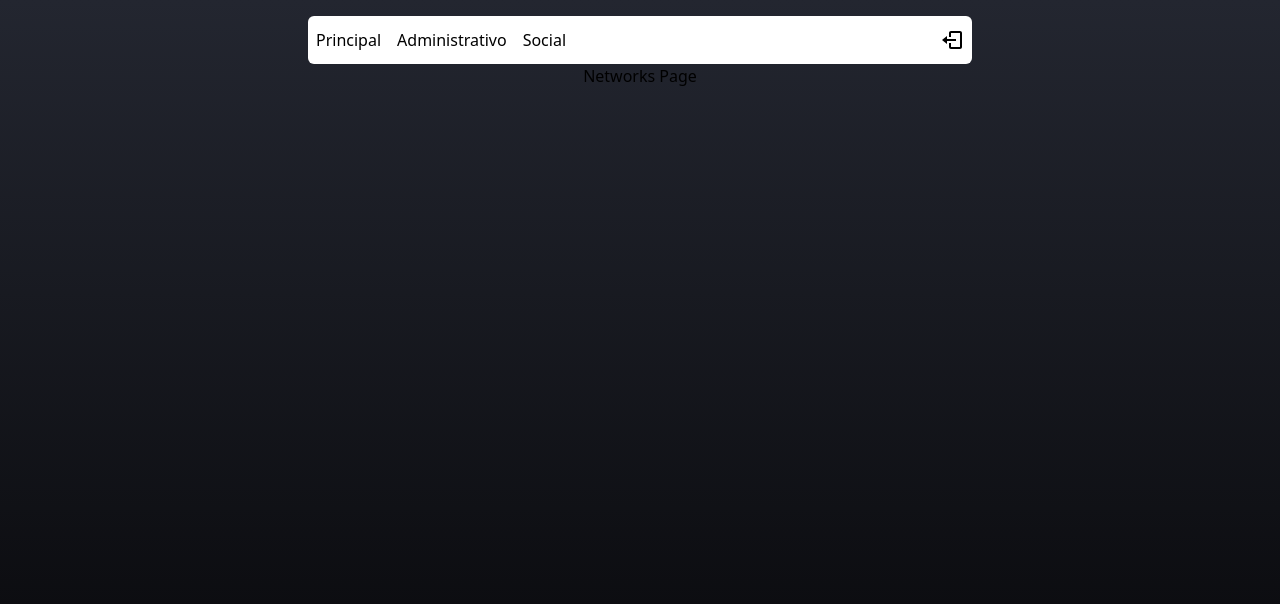
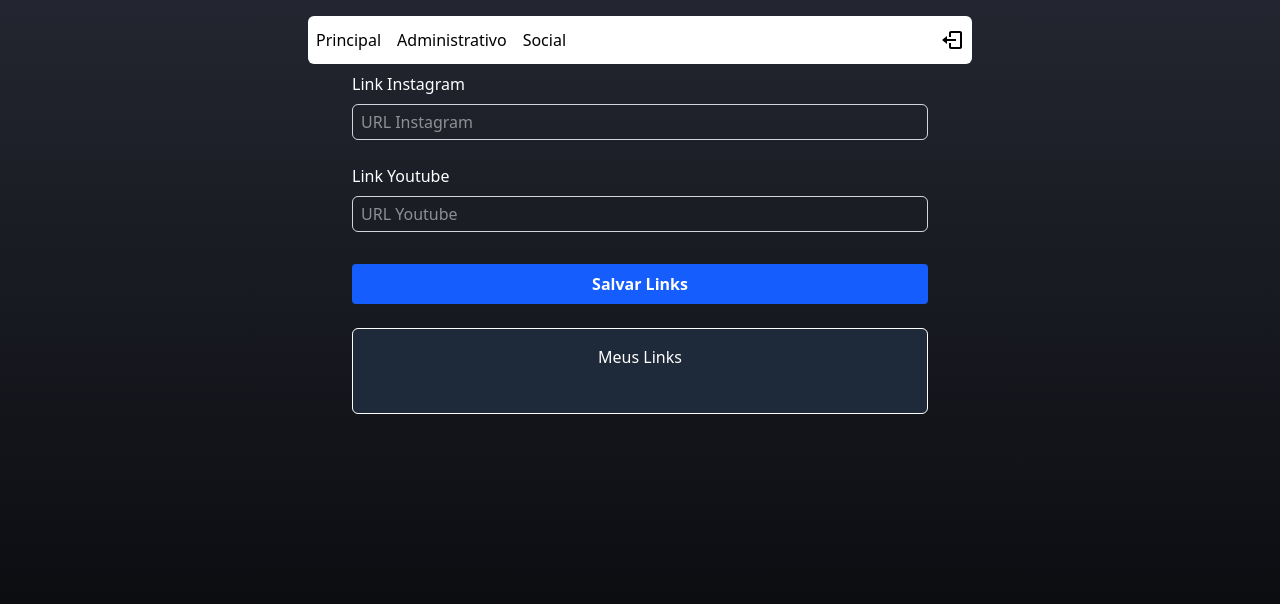
Before and after one commit to andrezitojava2017/full-stack-pro, a React (Vite) app in the folder link-tree/: page /networks in a window 1280 px wide. Shown: the top 604 px of the page. Built offline with nearby package versions, Linux system fonts and the light colour scheme; no server answers; the database is empty; sample sign-in values are in the browser's storage.

Commit message:
feat: implementado pagina Social

```diff
--- a/link-tree/src/pages/networks/networks.tsx
+++ b/link-tree/src/pages/networks/networks.tsx
@@ -1,12 +1,112 @@
+import { doc, getDoc, setDoc } from "firebase/firestore";
 import Header from "../../components/header/header";
+import Input from "../../components/input/input";
+import { db } from "../../service/firebase";
+import { useEffect, useState } from "react";
+
+interface LinkProps {
+  instagram: string;
+  youtube: string;
+}
 
 const Networks = () => {
+  const [links, setLinks] = useState<LinkProps>();
+  const [newLInks, setNewLinks] = useState<LinkProps>({
+    instagram: "",
+    youtube: "",
+  });
+
+  const loadLinks = async () => {
+    const docRef = doc(db, "social", "links");
+
+    getDoc(docRef)
+      .then((snapshot) => {
+        if (snapshot.exists()) {
+          setLinks(snapshot.data() as LinkProps);
+        }
+      })
+      .catch((error) => {
+        console.log("Erro ao buscar links: ", error);
+      });
+  };
+
+  const handleAddLink = async (e: React.FormEvent) => {
+    e.preventDefault();
+
+    setDoc(doc(db, "social", "links"), {
+      instagram: newLInks.instagram,
+      youtube: newLInks.youtube,
+    })
+      .then(() => {
+        console.log("Links salvos com sucesso!");
+      })
+      .catch((error) => {
+        console.log("Erro ao salvar links: ", error);
+      });
+  };
+
+  useEffect(() => {
+    loadLinks();
+  }, []);
+
   return (
     <div className="flex flex-col items-center min-h-screen pb-7 px-2">
-      <Header/>
-      <h1>Networks Page</h1>
+      <Header />
+
+      <form className="flex flex-col w-full max-w-xl" onSubmit={handleAddLink}>
+        <div className="flex flex-col w-full max-w-xl">
+          <label className="font-medium text-white mb-2 mt-2">
+            Link Instagram
+          </label>
+          <Input
+            type="url"
+            placeholder="URL Instagram"
+            value={newLInks.instagram}
+            onChange={(e) =>
+              setNewLinks({ ...newLInks, instagram: e.target.value })
+            }
+          />
+
+          <label className="font-medium text-white mb-2 mt-2">
+            Link Youtube
+          </label>
+          <Input
+            type="url"
+            placeholder="URL Youtube"
+            value={newLInks.youtube}
+            onChange={(e) =>
+              setNewLinks({ ...newLInks, youtube: e.target.value })
+            }
+          />
+        </div>
+
+        <button
+          type="submit"
+          className="bg-blue-600 hover:bg-blue-700 text-white font-bold py-2 px-4 rounded mt-4"
+        >
+          Salvar Links
+        </button>
+      </form>
+
+      <div className="flex flex-col justify-center w-full max-w-xl mt-6 mb-4 p-4 border border-white rounded-md bg-gray-800">
+        <label className="text-white font-medium text-center mb-3">
+          Meus Links
+        </label>
+        <article className="rounded-md p-2">
+          {links?.youtube && (
+            <p className="bg-cyan-200 rounded-md p-2 text-emerald-900 mb-2">
+              {links?.youtube}
+            </p>
+          )}
+          {links?.instagram && (
+            <p className="bg-cyan-200 rounded-md p-2 text-emerald-900">
+              {links?.instagram}
+            </p>
+          )}
+        </article>
+      </div>
     </div>
-  )
-}
+  );
+};
 
 export default Networks;
```
